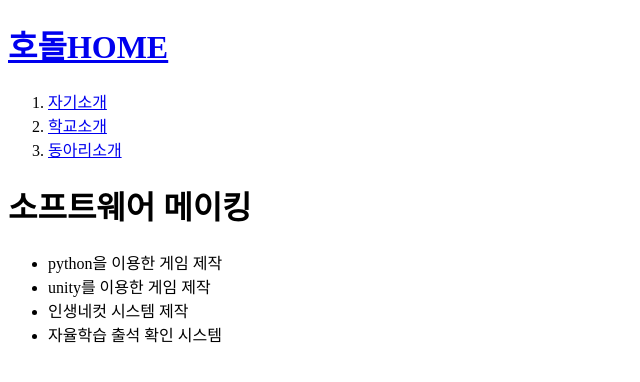
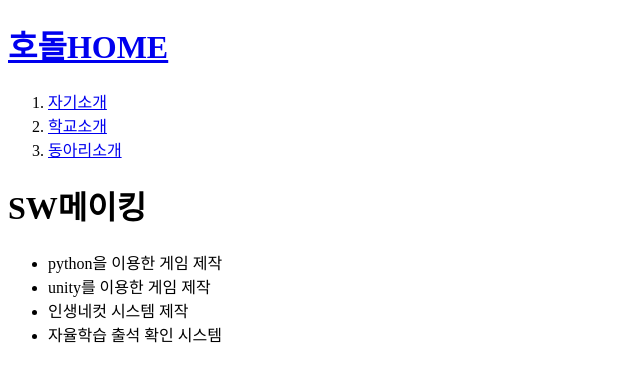
Before and after one commit to cooldog112/my-filest-web, a plain HTML site: page 3.html in a window 1280 px wide. Shown: the whole page, without its empty margins (0-640 px from the left). Drawn offline with Linux system fonts and the light colour scheme.

Commit message:
Add files via upload

```diff
--- a/3.html
+++ b/3.html
@@ -13,7 +13,7 @@
         <li><a href="2.html">학교소개</a></li>
         <li><a href="3.html">동아리소개</a></li>
     </ol>
-    <h1>소프트웨어 메이킹</h1>
+    <h1>SW메이킹</h1>
     <ul>
         <li>python을 이용한 게임 제작</li>
         <li>unity를 이용한 게임 제작</li>
```
Also changed, not shown: 2.html (+1 -0 lines).
